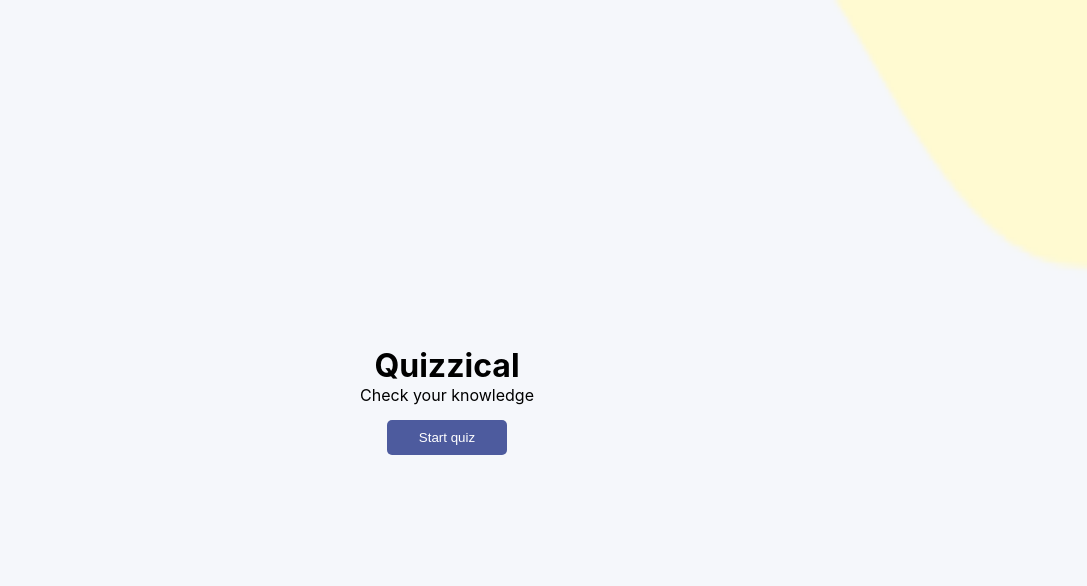
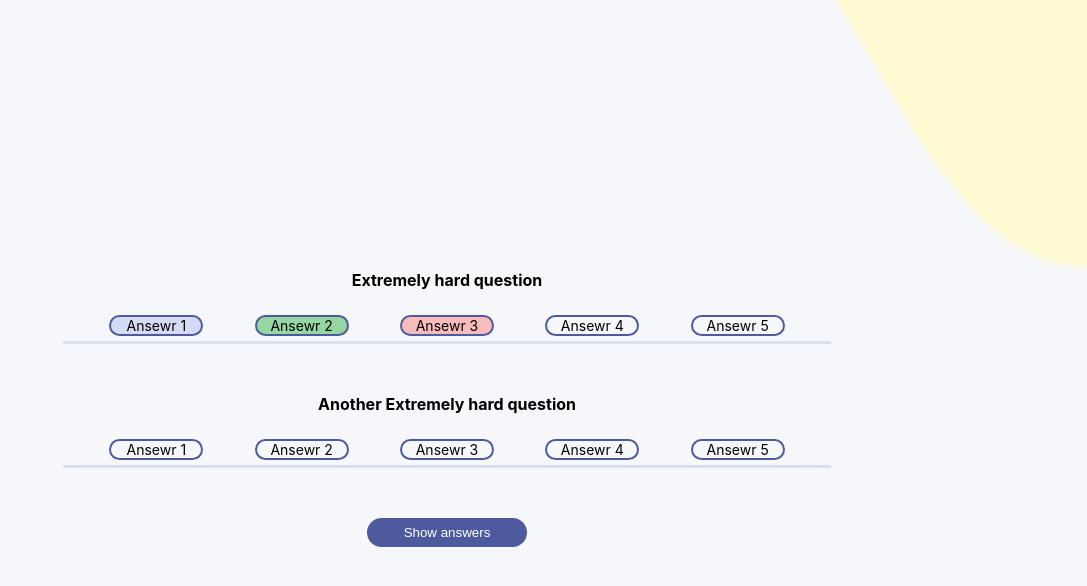
Before and after one commit to mb-dir/quizzical-app, a React (Create React App) app: page / in a window 1280 px wide. Shown: the top 586 px of the page, without its empty margins (193-1280 px from the left). Built offline with nearby package versions, Linux system fonts and the light colour scheme.

Commit message:
Change the init isStart value
While working on this feature(load question form API) I set isStart to
true, that there is no need to constantly switch the view after
refreshing the app

```diff
--- a/src/App.js
+++ b/src/App.js
@@ -3,7 +3,8 @@ import Start from "./components/start/Start";
 import Quiz from "./components/quiz/Quiz";
 
 function App() {
-  const [ isStart, setIsStart ] = React.useState(false);
+  //While working on this feature(load question form API) I set isStart to true, that there is no need to constantly switch the view after refreshing the app
+  const [ isStart, setIsStart ] = React.useState(true);
 
   function toggleToQuiz() {
     setIsStart(true);
```
